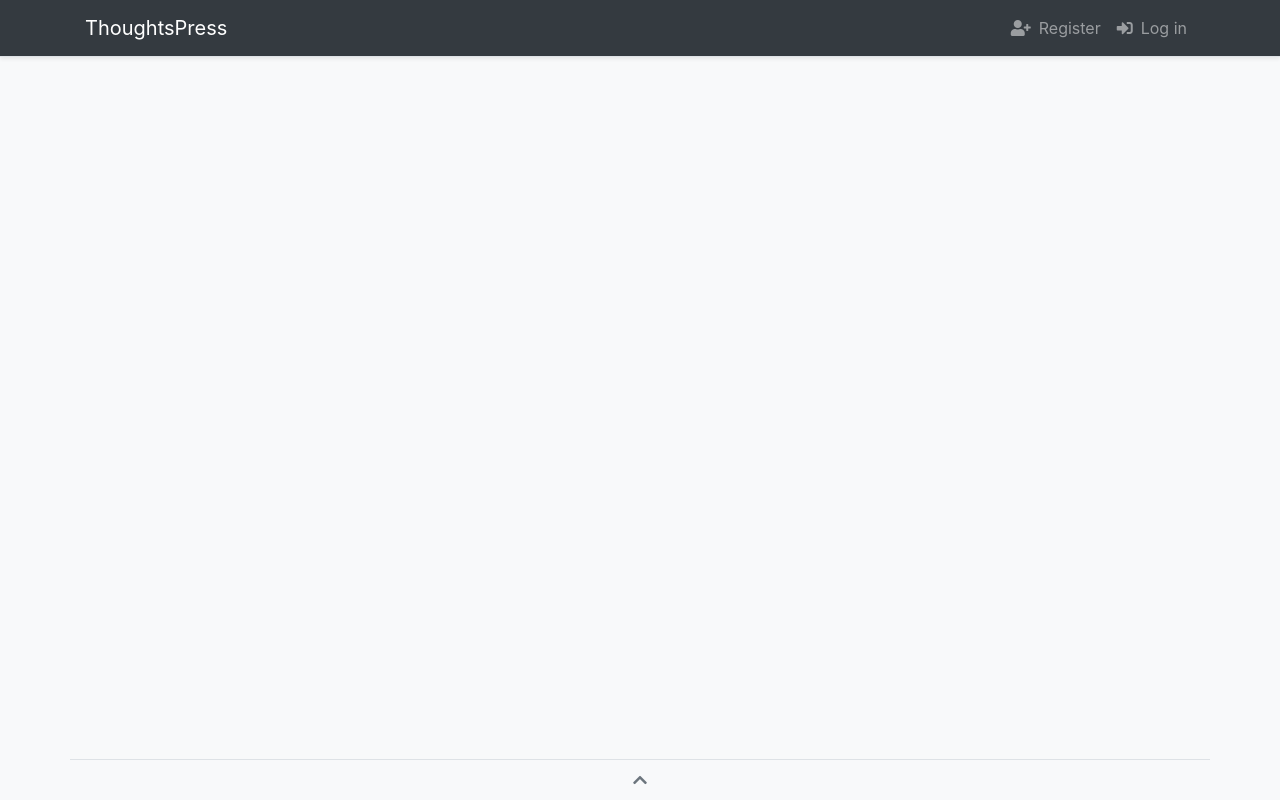
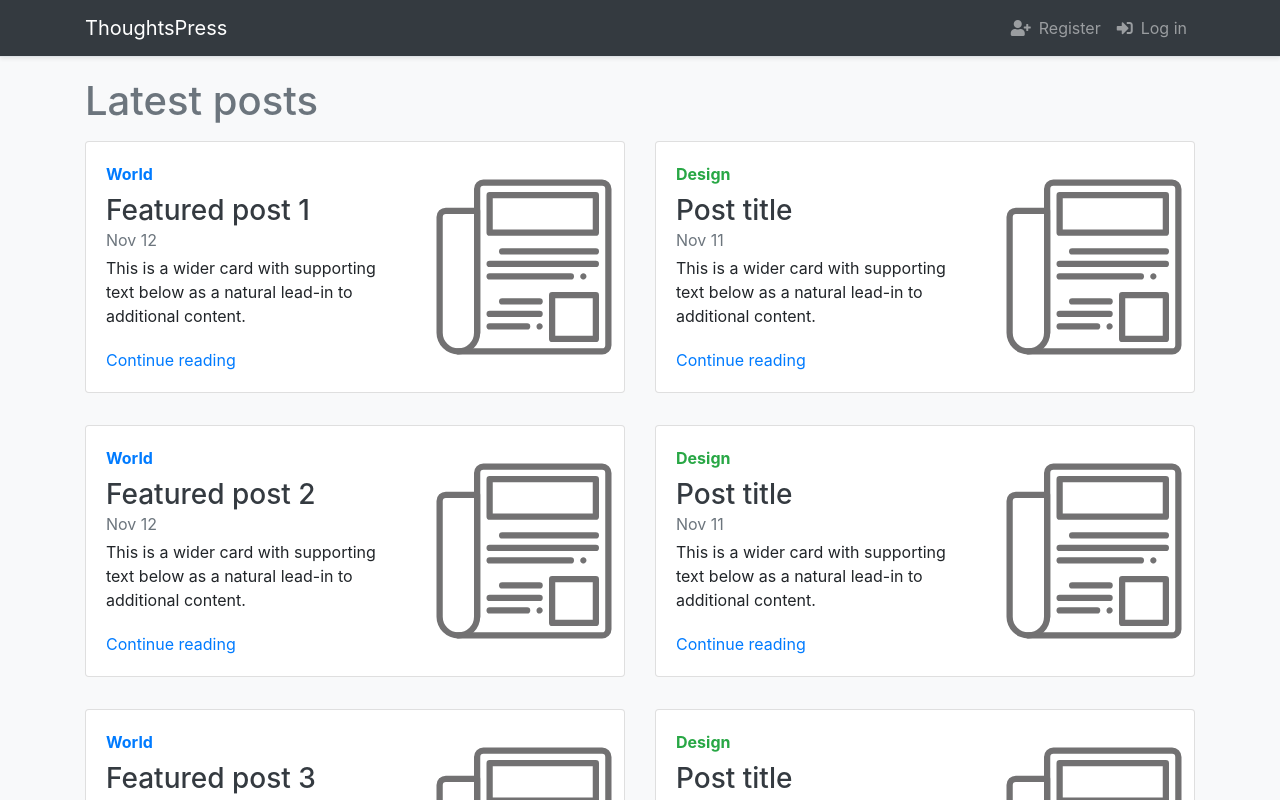
Before and after one commit to ankurk91/angular-demo-2021, an Angular app: page / in a window 1280 px wide. Shown: the top 800 px of the page. Built offline with nearby package versions, Linux system fonts and the light colour scheme.

Commit message:
Create post listing page

```diff
--- /dev/null
+++ b/src/app/Post/index/post-index.component.html
@@ -0,0 +1,37 @@
+<h1 class="text-muted my-3">Latest posts</h1>
+<div class="row mb-2" *ngFor="let post of [1,2,3]">
+  <div class="col-md-6">
+    <div class="card flex-md-row mb-4 box-shadow h-md-250">
+      <div class="card-body d-flex flex-column align-items-start">
+        <strong class="d-inline-block mb-2 text-primary">World</strong>
+        <h3 class="mb-0">
+          <a class="text-dark" href="#">Featured post {{post}}</a>
+        </h3>
+        <div class="mb-1 text-muted">Nov 12</div>
+        <p class="card-text mb-auto">This is a wider card with supporting text below as a natural lead-in to additional
+          content.</p>
+        <a href="#">Continue reading</a>
+      </div>
+      <img class="card-img-right flex-auto d-none d-md-block" alt="Thumbnail [200x250]"
+           style="width: 200px; height: 250px;"
+           src="/assets/images/newspaper.svg">
+    </div>
+  </div>
+  <div class="col-md-6">
+    <div class="card flex-md-row mb-4 box-shadow h-md-250">
+      <div class="card-body d-flex flex-column align-items-start">
+        <strong class="d-inline-block mb-2 text-success">Design</strong>
+        <h3 class="mb-0">
+          <a class="text-dark" href="#">Post title</a>
+        </h3>
+        <div class="mb-1 text-muted">Nov 11</div>
+        <p class="card-text mb-auto">This is a wider card with supporting text below as a natural lead-in to additional
+          content.</p>
+        <a href="#">Continue reading</a>
+      </div>
+      <img class="card-img-right flex-auto d-none d-md-block" alt="Thumbnail [200x250]"
+           style="width: 200px; height: 250px;"
+           src="/assets/images/newspaper.svg">
+    </div>
+  </div>
+</div>
--- /dev/null
+++ b/src/app/Post/index/post-index.component.ts
@@ -0,0 +1,16 @@
+import {Component, OnInit} from '@angular/core';
+
+@Component({
+  selector: 'app-post-index',
+  templateUrl: './post-index.component.html',
+  styles: []
+})
+export class PostIndexComponent implements OnInit {
+
+  constructor() {
+  }
+
+  ngOnInit(): void {
+  }
+
+}
--- a/src/app/app-routing.module.ts
+++ b/src/app/app-routing.module.ts
@@ -3,8 +3,10 @@ import {RouterModule, Routes} from '@angular/router';
 import {LoginComponent} from "./Auth/login/login.component";
 import {RegisterComponent} from "./Auth/register/register.component";
 import {ForgotPasswordComponent} from "./Auth/forgot-password/forgot-password.component";
+import {PostIndexComponent} from "./Post/index/post-index.component";
 
 const routes: Routes = [
+  {path: '', component: PostIndexComponent},
   {path: 'login', component: LoginComponent},
   {path: 'register', component: RegisterComponent},
   {path: 'forgot-password', component: ForgotPasswordComponent},
--- a/src/app/app.component.html
+++ b/src/app/app.component.html
@@ -1,7 +1,7 @@
 <header class="app-header">
   <nav class="navbar navbar-expand-md navbar-dark bg-dark  shadow-sm border-bottom" role="navigation">
     <div class="container">
-      <a href="/" class="navbar-brand">
+      <a routerLink="/" class="navbar-brand">
         ThoughtsPress
       </a>
       <button type="button" class="navbar-toggler border-0 collapsed">
@@ -28,7 +28,7 @@
 <footer class="app-footer text-muted">
   <div class="footer-content container border-top py-2">
     <div class="row">
-      <div class="col-md-2 offset-5 text-center col">
+      <div class="col-md-2 col-2 col-md-offset-5 offset-5 text-center col">
         <a href="#app" class="text-muted"><i class="fas fa-chevron-up"></i><span class="sr-only">Jump to top</span></a>
       </div>
     </div>
--- a/src/app/app.module.ts
+++ b/src/app/app.module.ts
@@ -5,14 +5,16 @@ import {AppRoutingModule} from './app-routing.module';
 import {AppComponent} from './app.component';
 import {LoginComponent} from './Auth/login/login.component';
 import { RegisterComponent } from './Auth/register/register.component';
-import { ForgotPasswordComponent } from './Auth/forgot-password/forgot-password.component'
+import { ForgotPasswordComponent } from './Auth/forgot-password/forgot-password.component';
+import { PostIndexComponent } from './Post/index/post-index.component'
 
 @NgModule({
   declarations: [
     AppComponent,
     LoginComponent,
     RegisterComponent,
-    ForgotPasswordComponent
+    ForgotPasswordComponent,
+    PostIndexComponent
   ],
   imports: [
     BrowserModule,
```
Also changed, not shown: src/assets/images/newspaper.svg (added).
